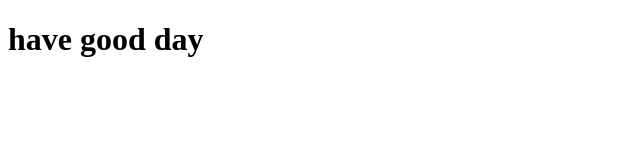
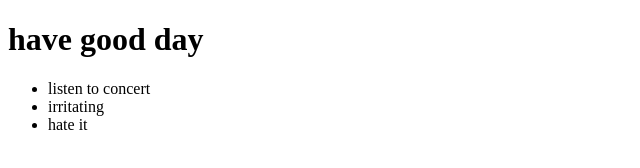
Before and after one commit to AkshathaSanjeeva/Demo_22, a plain HTML site: page index.html in a window 1280 px wide. Shown: the whole page, without its empty margins (0-640 px from the left). Drawn offline with Linux system fonts and the light colour scheme.

Commit message:
index.html is modified

```diff
--- a/index.html
+++ b/index.html
@@ -7,6 +7,14 @@
     <h1>
         have good day
     </h1>
+    <ul>
+        <li>
+            listen to concert
+
+        </li>
+        <li>irritating</li>
+        <li>hate it</li>
+    </ul>
 </body>
 
 </html>
```
